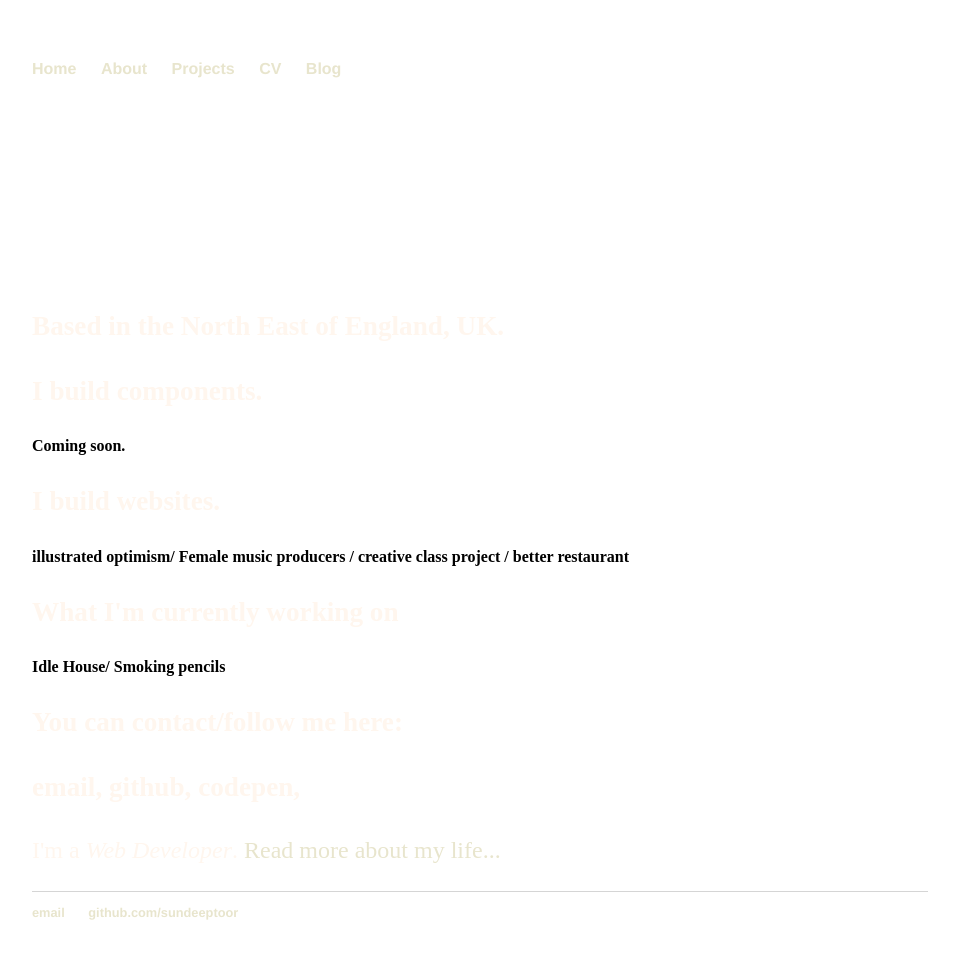
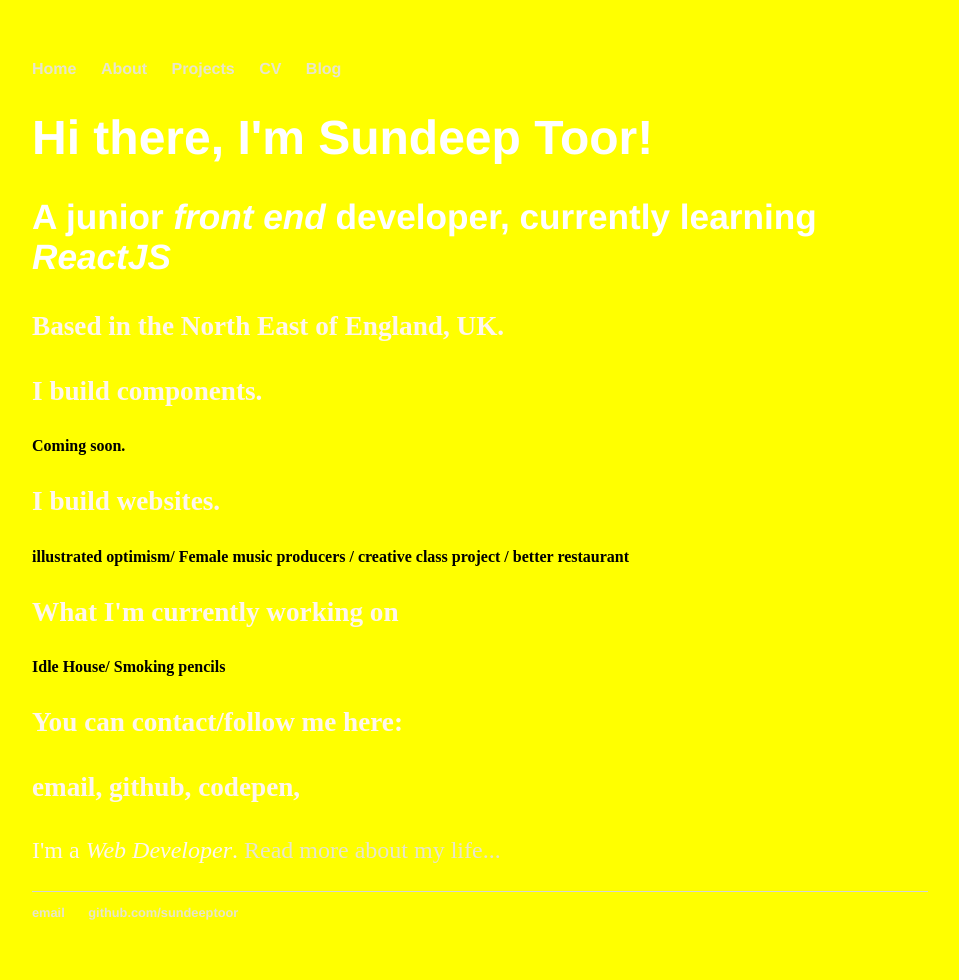
Before and after one commit to SundeepToor/sundeeptoor.github.io, a Jekyll site: the page built from index.html, in a window 1280 px wide. Shown: the whole page, without its empty margins (160-1119 px from the left). Built offline with Jekyll 4.4.1, drawn with Linux system fonts in a browser that asks for light colours.

Commit message:
Update main.css

```diff
--- a/css/main.css
+++ b/css/main.css
@@ -1,16 +1,9 @@
 body {
     margin: 60px auto;
     width: 70%;
+    background-color: #ffff00;
 }
-.homebackground{
-    background: linear-gradient(
-      rgba(66, 63, 64, 0.45),
-      rgba(66, 63, 64, 0.45)
-    ), url("../img/mh-ybnipryc-mercedes-carballo.jpg") no-repeat center center;
-    background-size: cover;
-    width:100%;
-    height:100%;
-}
+
 nav ul, footer ul {
     font-family:'Helvetica', 'Arial', 'Sans-Serif';
     padding: 0px;
```
